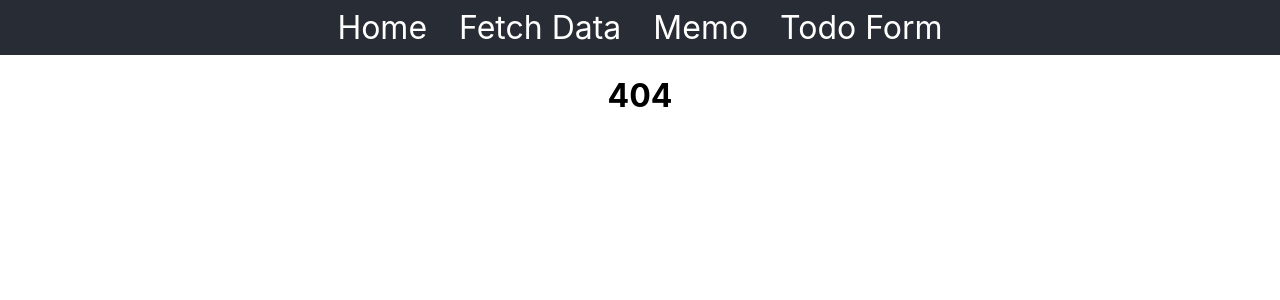
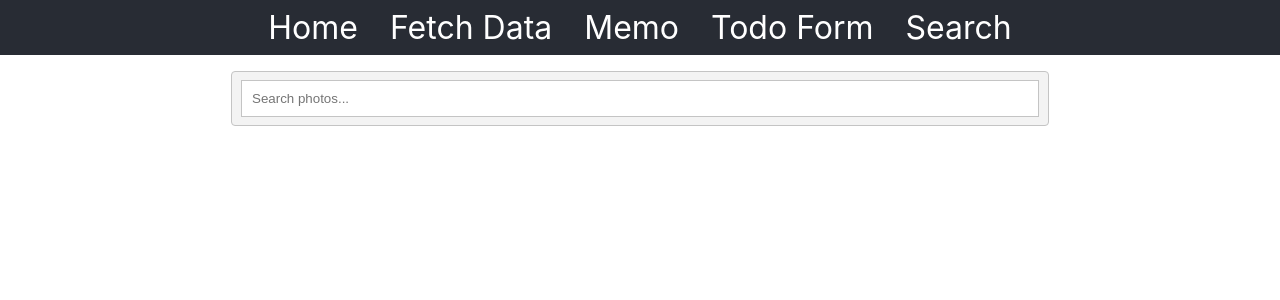
Before and after one commit to sidlogin/react-refresher, a React (Create React App) app: page /search in a window 1280 px wide. Before the commit this address had no page. Shown: the top 300 px of the page. Built offline with nearby package versions, Linux system fonts and the light colour scheme.

Commit message:
Photo Search Feature

```diff
--- a/src/components/Navigation.js
+++ b/src/components/Navigation.js
@@ -11,6 +11,7 @@ const Navigation = () => {
                 <Link to="/fetchData">Fetch Data</Link>
                 <Link to="/memo">Memo</Link>
                 <Link to="/todo">Todo Form</Link>
+                <Link to="/search">Search</Link>
             </div>
         </>
     )
--- /dev/null
+++ b/src/components/Search/Search.js
@@ -0,0 +1,52 @@
+import { useEffect, useState } from "react";
+import SearchForm from "./SearchForm";
+import SearchList from "./SearchList";
+
+const Search = () => {
+    const [searchKeyword, setSearchKeyword] = useState('');
+    const [results, setResults] = useState([]);
+    const [loading, setLoading] = useState(false);
+
+    useEffect(() => {
+        const abortController = new AbortController();
+        const signal = abortController.signal;
+        const fetchSearchResults = async () => {
+            try {
+                setLoading(true);
+                const accessKey = 'GKpDtWgICjvNdH1zBDKXeveonW9ul1vrECn07koquIg';
+                const api_url = `https://api.unsplash.com/search/photos?client_id=${accessKey}&query=${searchKeyword}&page=1`;
+
+                const response = await fetch(api_url, {signal});
+                const data = await response.json();
+                setLoading(false);
+                setResults(data.results);
+            } catch (err) {
+                console.error(err);
+            }
+        };
+        if (searchKeyword?.length) {
+            fetchSearchResults();
+        }
+
+        return () => {
+            if (signal.aborted) {
+                abortController.abort();
+            }
+        }
+    }, [searchKeyword, setSearchKeyword]);
+
+    const handleSearch = (keyword) => {
+        setSearchKeyword(keyword);
+        setResults([]);
+    };
+
+    return(
+        <>
+            <SearchForm onSubmit={handleSearch} />
+            { loading && <div>Loading...</div> }
+            { results.length > 0 && <SearchList results={results} searchKey={searchKeyword} /> }
+        </>
+    )
+}
+
+export default Search;
--- /dev/null
+++ b/src/components/Search/SearchForm.css
@@ -0,0 +1,14 @@
+.search-form {
+    border: 1px solid #c4c4c4;
+    background-color: #f3f3f3;
+    border-radius: .25rem;
+    padding: 0.5rem;
+    width: 800px;
+    margin: 1rem auto;
+}
+
+.search-form input {
+    border: 1px solid #c4c4c4;
+    width: 97%;
+    padding: 10px;
+}
--- /dev/null
+++ b/src/components/Search/SearchForm.js
@@ -0,0 +1,27 @@
+import { useState } from "react";
+import './SearchForm.css'
+
+const SearchForm = ({onSubmit}) => {
+    const [keyword, setKeyword] = useState('');
+
+    const handleSubmit = (e) => {
+        e.preventDefault();
+        onSubmit(keyword);
+        setKeyword('');
+    };
+
+    return(
+        <>
+            <form onSubmit={handleSubmit} className="search-form">
+                <input
+                    type="text"
+                    value={keyword}
+                    placeholder="Search photos..."
+                    onChange={(e) => setKeyword(e.target.value)}
+                />
+            </form>
+        </>
+    )
+}
+
+export default SearchForm;
--- /dev/null
+++ b/src/components/Search/SearchList.css
@@ -0,0 +1,10 @@
+.list-container {
+    display: flex;
+    flex-wrap: wrap;
+    width: 800px;
+    margin: 1rem auto;
+    border-radius: 0.5rem;
+    padding: 1rem;
+    column-gap: 6rem;
+    row-gap: 3rem;
+}
--- /dev/null
+++ b/src/components/Search/SearchList.js
@@ -0,0 +1,16 @@
+import SearchListItem from "./SearchListItem";
+import './SearchList.css';
+
+const SearchList = ({searchKey, results}) => {
+    const listItem = results.map((item) => <SearchListItem key={item.id} item={item} />)
+    return(
+        <>
+            <h3>Search Results for {searchKey} !</h3>
+            <div className="list-container">
+                { results.length > 0 && listItem }
+            </div>
+        </>
+    )
+}
+
+export default SearchList;
--- /dev/null
+++ b/src/components/Search/SearchListItem.css
@@ -0,0 +1,14 @@
+.list-item {
+    width: 200px;
+    border: 1px solid #f4f4f4;
+    display: flex;
+    flex-direction: column;
+    flex-wrap: wrap;
+    gap: 1rem
+}
+
+.list-item p {
+    text-transform: uppercase;
+    font-size: .75rem;
+    font-weight: bold;
+}
--- /dev/null
+++ b/src/components/Search/SearchListItem.js
@@ -0,0 +1,12 @@
+import './SearchListItem.css';
+
+const SearchListItem = ({item}) => {
+    return(
+        <div className="list-item" >
+            <img src={item.urls.small} alt={item.alt_description} style={{width: 200}} />
+            <p>{item.alt_description}</p>
+        </div>
+    )
+}
+
+export default SearchListItem;
--- a/src/index.js
+++ b/src/index.js
@@ -10,6 +10,7 @@ const root = ReactDOM.createRoot(document.getElementById('root'));
 const FetchData = lazy(() => import('./components/FetchData/FetchData'));
 const TodoList = lazy(() => import('./components/Forms/TodoList/TodoList'));
 const Memo = lazy(() => import('./components/Memo/Memo'));
+const Search = lazy(() => import('./components/Search/Search'));
 
 root.render(
     <BrowserRouter>
@@ -18,6 +19,7 @@ root.render(
           <Route path="/fetchData" element={<FetchData />} />
           <Route path="/memo" element={<Memo />} />
           <Route path="/todo" element={<TodoList />} />
+          <Route path="/search" element={<Search />} />
           <Route path="*" element={<h1>404</h1>} />
         </Route>
         <Route path="*" element={<h1>404</h1>} />
```
